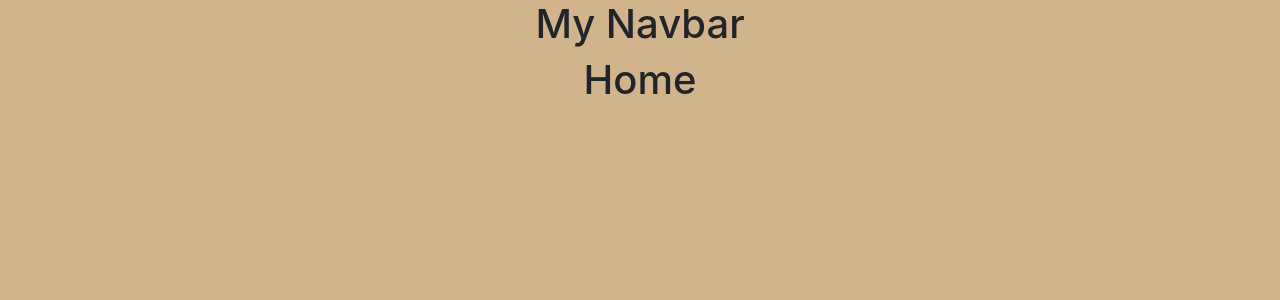
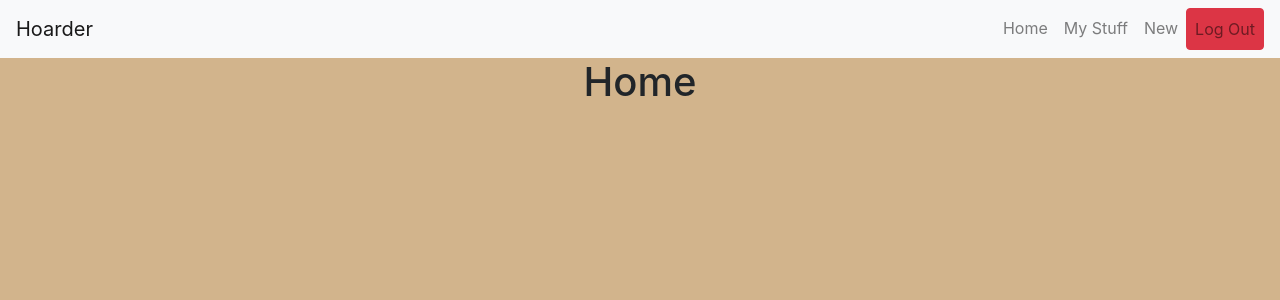
Before and after one commit to rtate2/react-hoarder, a React (Create React App) app: page /home in a window 1280 px wide. Shown: the top 300 px of the page. Built offline with nearby package versions, Linux system fonts and the light colour scheme; no server answers; sample sign-in values are in the browser's storage.

Commit message:
completed navbar

```diff
--- a/src/components/shared/MyNavbar/MyNavbar.js
+++ b/src/components/shared/MyNavbar/MyNavbar.js
@@ -1,12 +1,59 @@
 import React from 'react';
+import firebase from 'firebase/app';
+import 'firebase/auth';
+
+import { Link } from 'react-router-dom';
+
+import PropTypes from 'prop-types';
 
 import './MyNavbar.scss';
 
 class MyNavbar extends React.Component {
+  static propTypes = {
+    authed: PropTypes.bool,
+  };
+
+  logMeOut = (e) => {
+    e.preventDefault();
+    firebase.auth().signOut();
+  }
+
   render() {
+    const { authed } = this.props;
+
+    const buildNavbar = () => {
+      if (authed) {
+        return (
+          <ul className="navbar-nav ml-auto">
+            <li className="nav-item">
+              <Link className="nav-link" to="/home">Home</Link>
+            </li>
+            <li className="nav-item">
+              <Link className="nav-link" to="/stuff">My Stuff</Link>
+            </li>
+            <li className="nav-item">
+              <Link className="nav-link" to="/stuff/new">New</Link>
+            </li>
+            <li className="nav-item">
+              <button className="nav-link btn btn-danger" onClick={this.logMeOut}>Log Out</button>
+            </li>
+          </ul>
+        );
+      }
+      return (<ul className="navbar-nav ml-auto"></ul>);
+    };
+
     return (
       <div className="MyNavbar">
-        <h1>My Navbar</h1>
+        <nav className="navbar navbar-expand-lg navbar-light bg-light">
+        <Link className="navbar-brand" to="/home">Hoarder</Link>
+          <button className="navbar-toggler" type="button" data-toggle="collapse" data-target="#navbarSupportedContent" aria-controls="navbarSupportedContent" aria-expanded="false" aria-label="Toggle navigation">
+            <span className="navbar-toggler-icon"></span>
+          </button>
+          <div className="collapse navbar-collapse" id="navbarSupportedContent">
+            { buildNavbar() }
+          </div>
+        </nav>
       </div>
     );
   }
```
